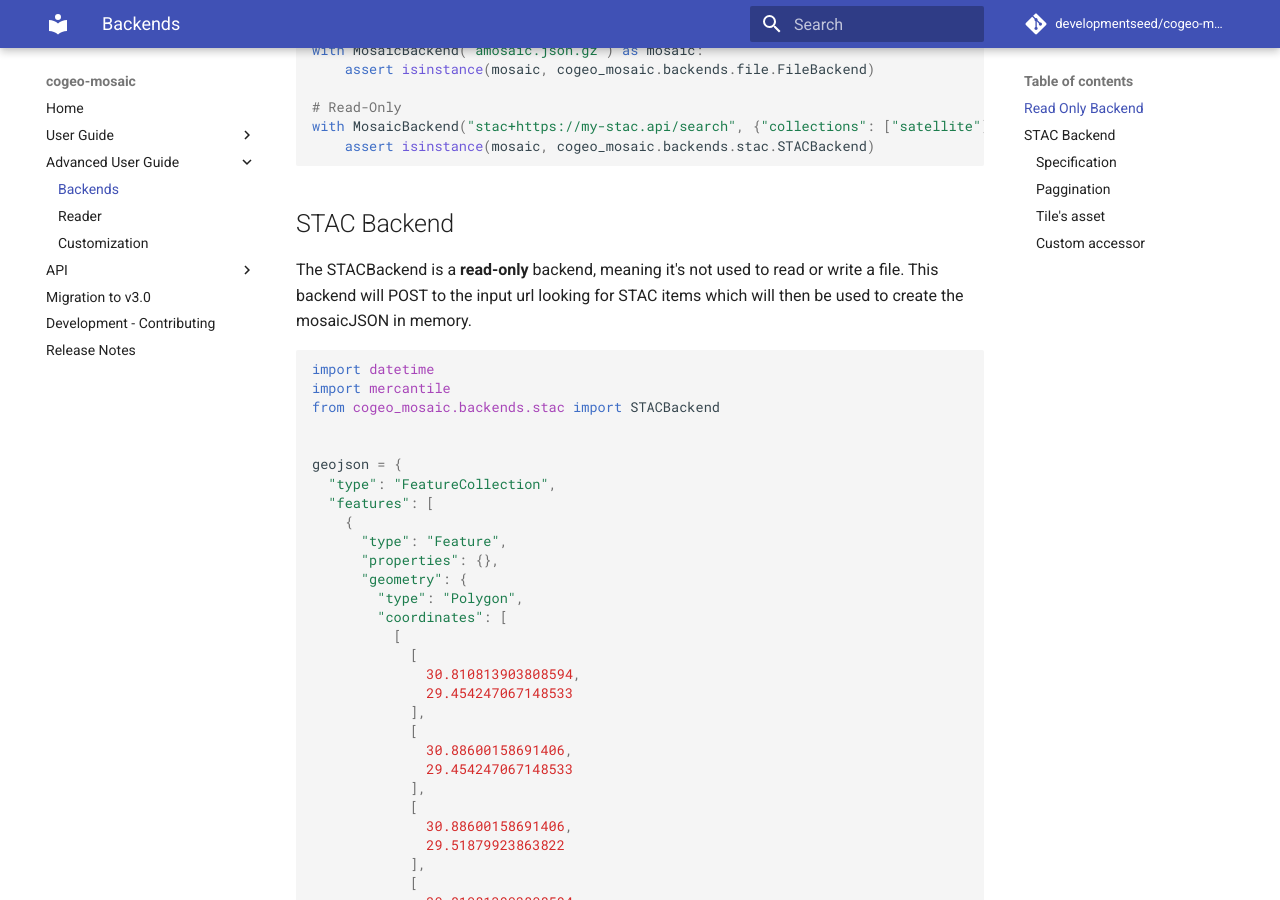
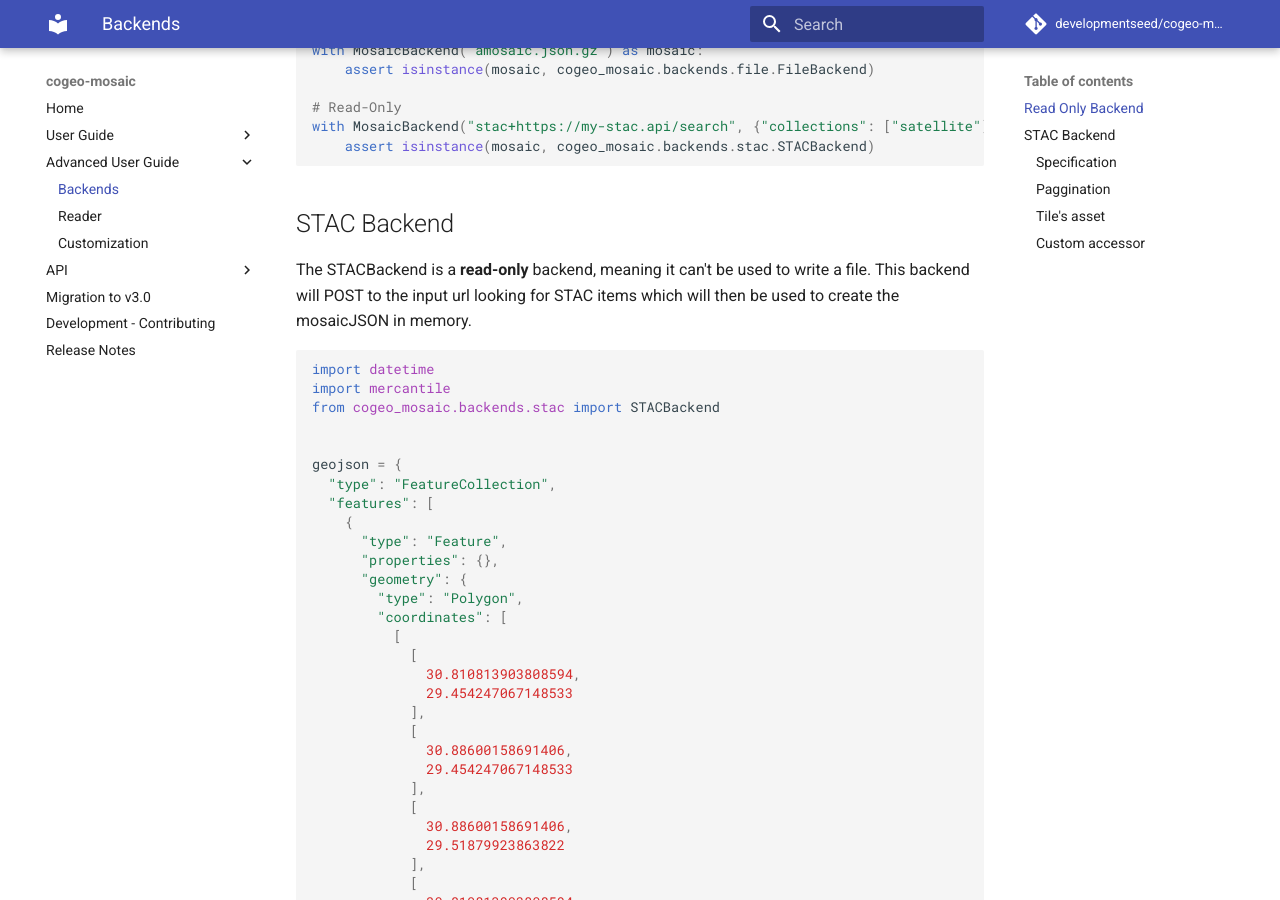
Before and after one commit to developmentseed/cogeo-mosaic, an MkDocs documentation site: the page built from docs/advanced/backends.md, in a window 1280 px wide and 900 px high, scrolled down 933 px. Built offline with MkDocs 1.6.1 and Material for MkDocs 9.7.7, drawn with Linux system fonts in a browser that asks for light colours; comment, search, counter and statistics services are not loaded.

Commit message:
Update docs/advanced/backends.md
Co-authored-by: Kyle Barron <kylebarron2@gmail.com>

````diff
--- a/docs/advanced/backends.md
+++ b/docs/advanced/backends.md
@@ -46,7 +46,7 @@ with MosaicBackend("stac+https://my-stac.api/search", {"collections": ["satellit
 
 ## STAC Backend
 
-The STACBackend is a **read-only** backend, meaning it's not used to read or write a file. This backend will POST to the input url looking for STAC items which will then be used to create the mosaicJSON in memory.
+The STACBackend is a **read-only** backend, meaning it can't be used to write a file. This backend will POST to the input url looking for STAC items which will then be used to create the mosaicJSON in memory.
 
 ```python
 import datetime
````
